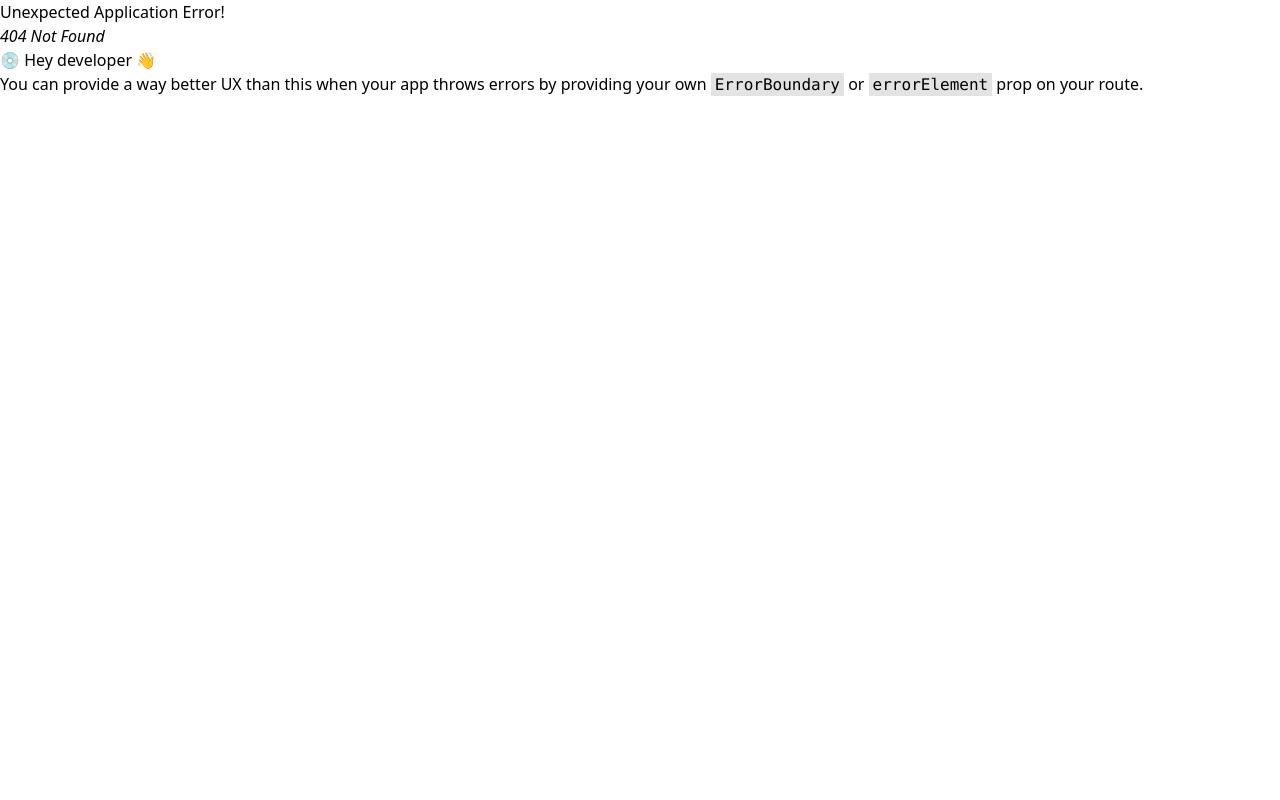
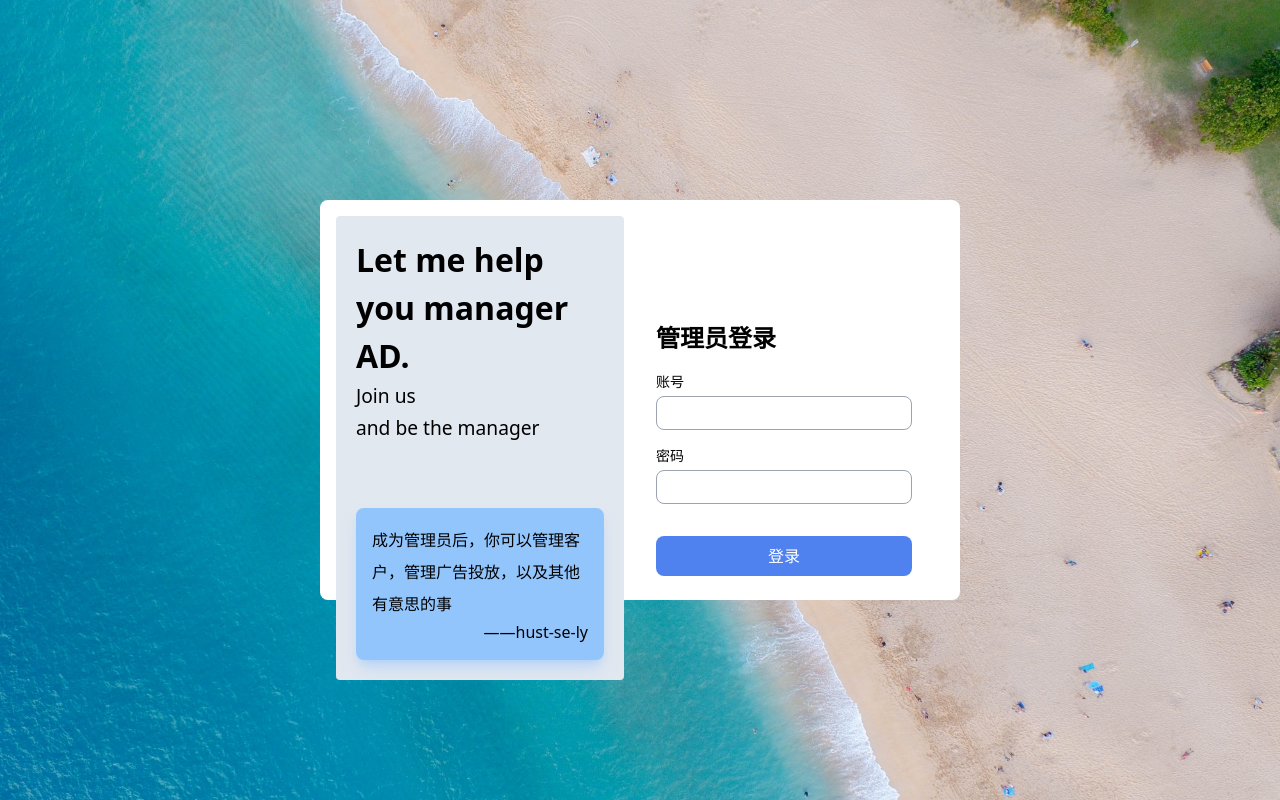
Before and after one commit to HUST-SE-LY/Advertising-Management-System, a React (Vite) app in the folder front-end/: page /manager-login in a window 1280 px wide. Before the commit this address had no page. Built offline with nearby package versions, Linux system fonts and the light colour scheme.

Commit message:
update: update manager login page & company login

```diff
--- /dev/null
+++ b/front-end/src/components/input.jsx
@@ -0,0 +1,17 @@
+import { useState } from "react"
+
+function Input(props) {
+
+  const [info, setInfo] = useState("");
+  function changeInfo(e) {
+    setInfo(e.target.value);
+    props.setInfo(e.target.value);
+  }
+  return (<div>
+    <p className="text-sm mb-1">{props.title}</p>
+    <input className="border border-gray-400 outline-none p-1 rounded-lg w-full focus:border-blue-600 transition-all"/>
+  </div>)
+
+}
+
+export default Input
--- /dev/null
+++ b/front-end/src/components/longButton.jsx
@@ -0,0 +1,6 @@
+function LongButton(props) {
+
+  return (<button className="w-full p-1 h-fit text-center py-[0.5rem] rounded-lg mt-[1rem] transition-all hover:shadow-lg hover:shadow-blue-300/50 text-white bg-blue-600/80 hover:bg-blue-600" onClick={props.handle}>{props.content}</button>)
+}
+
+export default LongButton;
--- a/front-end/src/components/navigateButton.jsx
+++ b/front-end/src/components/navigateButton.jsx
@@ -3,7 +3,7 @@ import { Link } from "react-router-dom";
 function NavigateButton(props) {
   return (
     <Link to={props.url} className="w-fit mx-[auto]">
-      <div className="font-sans w-48 h-16 bg-blue-300/30 text-center text-xl leading-[4rem] rounded-lg hover:bg-blue-600/80 hover:text-white transition-all mx-[auto] animate-floatin">{props.content}</div>
+      <div className="font-sans w-48 h-16 bg-blue-300/30 text-center text-xl leading-[4rem] rounded-lg hover:bg-blue-600/80 hover:text-white transition-all mx-[auto] animate-floatin hover:shadow-xl hover:shadow-blue-200">{props.content}</div>
     </Link>
   );
 }
--- /dev/null
+++ b/front-end/src/pages/companyLogin.jsx
@@ -0,0 +1,39 @@
+import { useEffect } from "react";
+import { useState } from "react";
+import Input from "../components/input";
+import LongButton from "../components/longButton";
+function CompanyLogin() {
+  const [companyId, setCompanyId] = useState("");
+  const [password, setPassword] = useState("");
+
+  return (
+    <div className="w-screen h-screen flex justify-center items-center bg-[url('src/assets/companyLoginBack.jpg')] bg-cover bg-center">
+      <div className="grid grid-cols-2 w-1/2 h-1/2 bg-white rounded-lg p-[1rem] gap-[2rem] animate-floatin">
+        <div className=" bg-slate-200 p-5 flex flex-col box-border rounded">
+          <p className="font-sans font-bold text-[2rem] leading-[3rem]">
+            Put your AD on our app
+          </p>
+          <p className="font-sans text-[1.2rem] leading-[2rem]">Sign in or sign up</p>
+          <p className="font-sans text-[1.2rem] leading-[2rem]">
+            and choose an Ad to put
+          </p>
+          <div className="w-full h-fit flex-1 mt-[4rem] bg-blue-300 rounded-lg shadow-lg shadow-blue-300/50 p-[1rem] flex flex-col justify-center">
+            <p className="leading-[2rem]">
+              成为我们的客户之后，你可以在我们的应用上购买广告位，展示您想展示的内容
+            </p>
+            <p className="text-right">——hust-se-ly</p>
+          </div>
+        </div>
+        <div className="flex flex-col justify-center gap-[1rem] pr-[2rem]">
+          <p className="text-[1.5rem] font-bold">企业客户登录</p>
+          <Input title="账号" setInfo={setCompanyId}></Input>
+          <Input title="密码" setInfo={setPassword}></Input>
+          <LongButton content="登录"></LongButton>
+          <p className="text-sm text-blue-400 underline cursor-pointer text-right">没有账号？注册</p>
+        </div>
+      </div>
+    </div>
+  );
+}
+
+export default CompanyLogin;
--- /dev/null
+++ b/front-end/src/pages/managerLogin.jsx
@@ -0,0 +1,38 @@
+import { useEffect } from "react";
+import { useState } from "react";
+import Input from "../components/input";
+import LongButton from "../components/longButton";
+function ManagerLogin() {
+  const [managerId, setManagerId] = useState("");
+  const [password, setPassword] = useState("");
+
+  return (
+    <div className="w-screen h-screen flex justify-center items-center bg-[url('src/assets/managerLoginBack.jpg')] bg-cover bg-center">
+      <div className="grid grid-cols-2 w-1/2 h-1/2 bg-white rounded-lg p-[1rem] gap-[2rem] animate-floatin">
+        <div className=" bg-slate-200 p-5 flex flex-col box-border rounded">
+          <p className="font-sans font-bold text-[2rem] leading-[3rem]">
+            Let me help you manager AD.
+          </p>
+          <p className="font-sans text-[1.2rem] leading-[2rem]">Join us</p>
+          <p className="font-sans text-[1.2rem] leading-[2rem]">
+            and be the manager
+          </p>
+          <div className="w-full h-fit flex-1 mt-[4rem] bg-blue-300 rounded-lg shadow-lg shadow-blue-300/50 p-[1rem] flex flex-col justify-center">
+            <p className="leading-[2rem]">
+              成为管理员后，你可以管理客户，管理广告投放，以及其他有意思的事
+            </p>
+            <p className="text-right">——hust-se-ly</p>
+          </div>
+        </div>
+        <div className="flex flex-col justify-center gap-[1rem] pr-[2rem]">
+          <p className="text-[1.5rem] font-bold">管理员登录</p>
+          <Input title="账号" setInfo={setManagerId}></Input>
+          <Input title="密码" setInfo={setPassword}></Input>
+          <LongButton content="登录"></LongButton>
+        </div>
+      </div>
+    </div>
+  );
+}
+
+export default ManagerLogin;
--- a/front-end/tailwind.config.js
+++ b/front-end/tailwind.config.js
@@ -17,7 +17,7 @@ export default {
         },
         floatin: {
           '0%': {
-            transform: 'translateY(20px)',
+            transform: 'translateY(50px)',
             opacity: 0.5,
           },
           '100%': {
```
Also changed, not shown: front-end/src/main.jsx (+9 -0 lines), front-end/src/assets/managerLoginBack.jpg (added), front-end/src/pages/companySignup.jsx (added), 1 other file (tests, documents, lock files or other folders).
